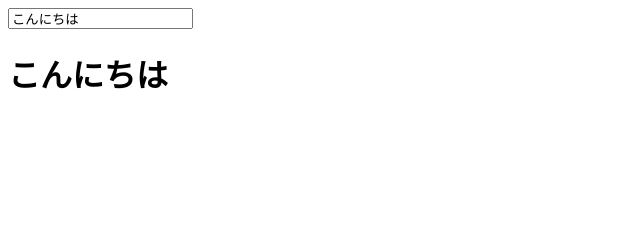
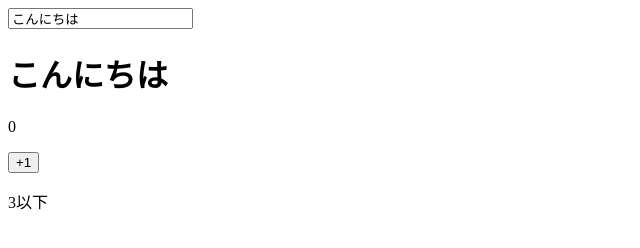
Before and after one commit to fumio68/Vue.js-practice, a plain HTML site: page 04v-modelの双方向バインディング/index.html in a window 1280 px wide. Shown: the whole page, without its empty margins (0-640 px from the left). Drawn offline with nearby package versions, Linux system fonts and the light colour scheme.

Commit message:
computedプロパティ（動的な値を登録）

```diff
--- a/04v-modelの双方向バインディング/index.html
+++ b/04v-modelの双方向バインディング/index.html
@@ -10,6 +10,11 @@
     <!-- v-modelを使うと、dataのプロパティの値をリアルタイムで変えることができる。 -->
     <input type="text" v-model="message">
     <h1>{{message}}</h1>
+
+
+    <p>{{counter}}</p>
+    <button @click="counter += 1">+1</button>
+    <p>{{ lessThanThree }}</p>
   </div>
 
   <script src="https://cdn.jsdelivr.net/npm/vue/dist/vue.js"></script>
--- a/04v-modelの双方向バインディング/main.js
+++ b/04v-modelの双方向バインディング/main.js
@@ -2,8 +2,15 @@ new Vue({
   el: '#app',
   data: {
     message: 'こんにちは',
+    counter: 0,
   },
   methods: {
 
+  },
+  // dataにはプレーンな値しか設定できないため、動的な値はcomputedプロパティに登録する
+  computed: {
+    lessThanThree: function() {
+      return this.counter > 3 ? '3より上' : '3以下'
+    }
   }
 })
```
